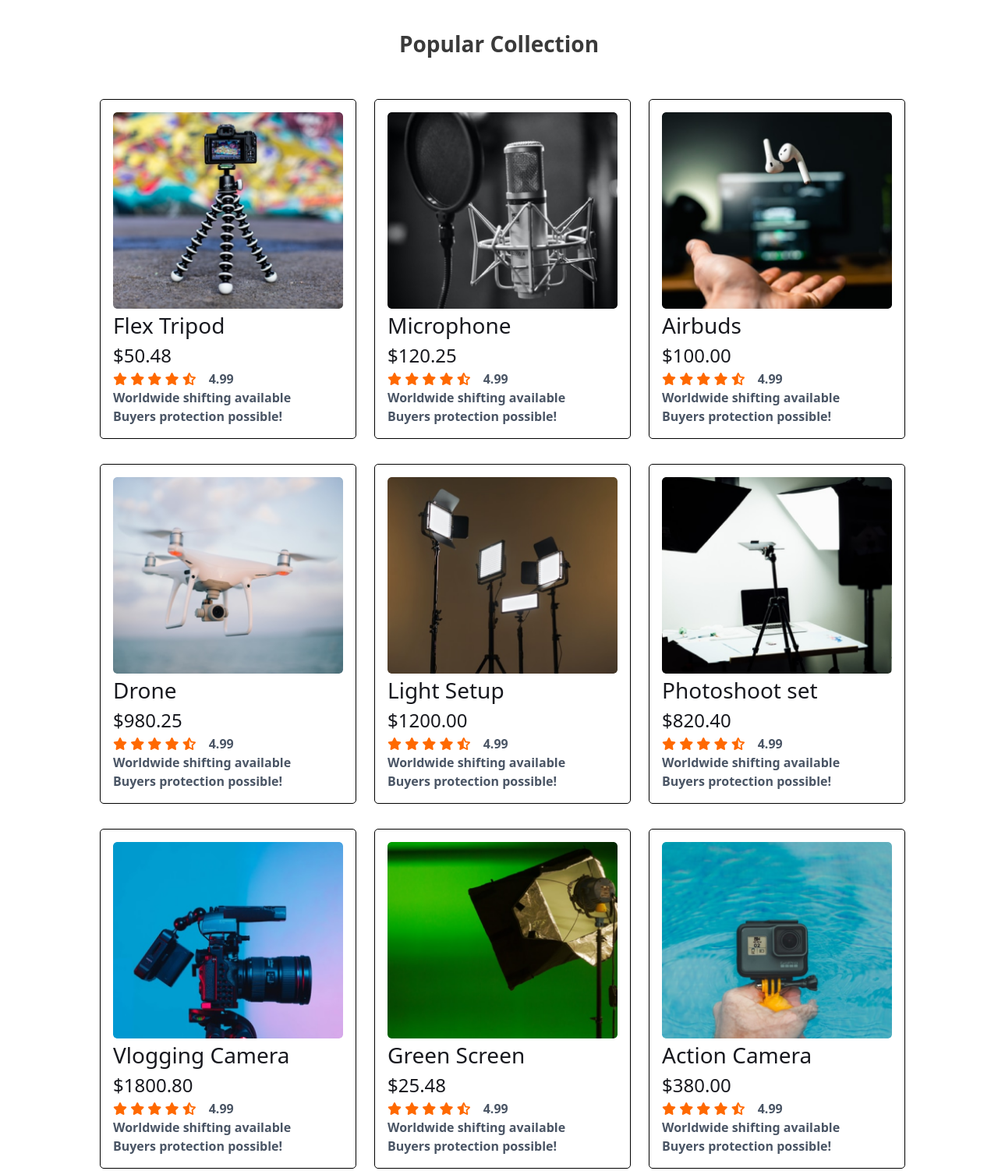
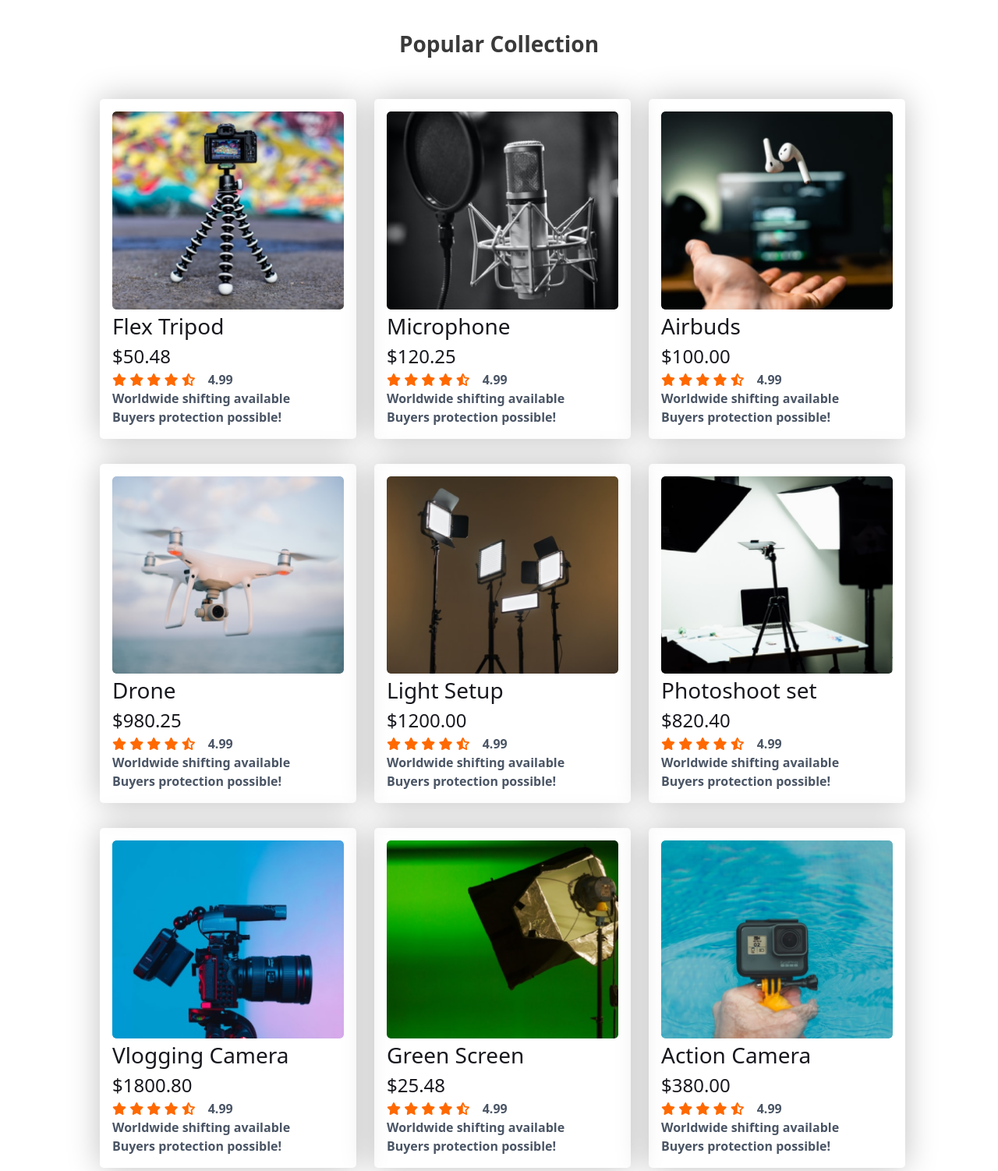
Before and after one commit to sakinkhan/influencer-gear, a plain HTML site: page index.html in a window 1280 px wide. Shown: the part 880-2382 px from the top of the page at 78% size. Drawn offline with nearby package versions, Linux system fonts and the light colour scheme.

Commit message:
3rd commit

```diff
--- a/index.html
+++ b/index.html
@@ -71,7 +71,7 @@
         <div class="collections mb-14">
             <h4 class="font-poppins font-bold text-[28px] text-[#3A3A3A] text-center">Popular Collection</h4>
             <div class="cards grid lg:grid-cols-3 gap-8 mt-[50px] mb-14 mx-auto max-w-screen-lg sm:grid-cols-1 md:grid-cols-2">
-                <div class="card1 w-[329px] p-4 border rounded-[5px]">
+                <div class="card1 w-[329px] p-4 rounded-[5px] shadow-[0_0_40px_0_rgba(0,0,0,0.25)]">
                     <img src="./images/tripod.png" alt="tripod" class="rounded-[5px]">
                     <h5 class="font-poppins font-medium text-[28px] text-[#18191F]">Flex Tripod</h5>
                     <h5 class="font-poppins font-normal text-[24px] text-[#18191F]">$50.48</h5>
@@ -88,7 +88,7 @@
                     <p class="text-gray-600 font-bold font-roboto text-4">Worldwide shifting available <br>
                         Buyers protection possible!</p>
                 </div>
-                <div class="card2 w-[329px] p-4 border shadow-gray-500 rounded-[5px]">
+                <div class="card2 w-[329px] p-4 rounded-[5px] shadow-[0_0_40px_0_rgba(0,0,0,0.25)]">
                     <img src="./images/mic.png" alt="microphone" class="rounded-[5px]">
                     <h5 class="font-poppins font-medium text-[28px] text-[#18191F]">Microphone</h5>
                     <h5 class="font-poppins font-normal text-[24px] text-[#18191F]">$120.25</h5>
@@ -105,7 +105,7 @@
                     <p class="text-gray-600 font-bold font-roboto text-4">Worldwide shifting available <br>
                         Buyers protection possible!</p>
                 </div>
-                <div class="card3 w-[329px] p-4 border shadow-gray-500 rounded-[5px]">
+                <div class="card3 w-[329px] p-4 rounded-[5px] shadow-[0_0_40px_0_rgba(0,0,0,0.25)]">
                     <img src="./images/airpod.png" alt="airpod" class="rounded-[5px]">
                     <h5 class="font-poppins font-medium text-[28px] text-[#18191F]">Airbuds</h5>
                     <h5 class="font-poppins font-normal text-[24px] text-[#18191F]">$100.00</h5>
@@ -122,7 +122,7 @@
                     <p class="text-gray-600 font-bold font-roboto text-4">Worldwide shifting available <br>
                         Buyers protection possible!</p>
                 </div>
-                <div class="card4 w-[329px] p-4 border rounded-[5px]">
+                <div class="card4 w-[329px] p-4 rounded-[5px] shadow-[0_0_40px_0_rgba(0,0,0,0.25)]">
                     <img src="./images/drone.png" alt="drone" class="rounded-[5px]">
                     <h5 class="font-poppins font-medium text-[28px] text-[#18191F]">Drone</h5>
                     <h5 class="font-poppins font-normal text-[24px] text-[#18191F]">$980.25</h5>
@@ -139,7 +139,7 @@
                     <p class="text-gray-600 font-bold font-roboto text-4">Worldwide shifting available <br>
                         Buyers protection possible!</p>
                 </div>
-                <div class="card5 w-[329px] p-4 border rounded-[5px]">
+                <div class="card5 w-[329px] p-4 rounded-[5px] shadow-[0_0_40px_0_rgba(0,0,0,0.25)]">
                     <img src="./images/lights.png" alt="lights" class="rounded-[5px]">
                     <h5 class="font-poppins font-medium text-[28px] text-[#18191F]">Light Setup</h5>
                     <h5 class="font-poppins font-normal text-[24px] text-[#18191F]">$1200.00</h5>
@@ -156,7 +156,7 @@
                     <p class="text-gray-600 font-bold font-roboto text-4">Worldwide shifting available <br>
                         Buyers protection possible!</p>
                 </div>
-                <div class="card6 w-[329px] p-4 border rounded-[5px]">
+                <div class="card6 w-[329px] p-4 rounded-[5px] shadow-[0_0_40px_0_rgba(0,0,0,0.25)]">
                     <img src="./images/setup.png" alt="setup" class="rounded-[5px]">
                     <h5 class="font-poppins font-medium text-[28px] text-[#18191F]">Photoshoot set</h5>
                     <h5 class="font-poppins font-normal text-[24px] text-[#18191F]">$820.40</h5>
@@ -173,7 +173,7 @@
                     <p class="text-gray-600 font-bold font-roboto text-4">Worldwide shifting available <br>
                         Buyers protection possible!</p>
                 </div>
-                <div class="card7 w-[329px] p-4 border rounded-[5px]">
+                <div class="card7 w-[329px] p-4 rounded-[5px] shadow-[0_0_40px_0_rgba(0,0,0,0.25)]">
                     <img src="./images/camera.png" alt="airpod" class="rounded-[5px]">
                     <h5 class="font-poppins font-medium text-[28px] text-[#18191F]">Vlogging Camera</h5>
                     <h5 class="font-poppins font-normal text-[24px] text-[#18191F]">$1800.80</h5>
@@ -190,7 +190,7 @@
                     <p class="text-gray-600 font-bold font-roboto text-4">Worldwide shifting available <br>
                         Buyers protection possible!</p>
                 </div>
-                <div class="card8 w-[329px] p-4 border rounded-[5px]">
+                <div class="card8 w-[329px] p-4 rounded-[5px] shadow-[0_0_40px_0_rgba(0,0,0,0.25)]">
                     <img src="./images/single-light.png" alt="airpod" class="rounded-[5px]">
                     <h5 class="font-poppins font-medium text-[28px] text-[#18191F]">Green Screen</h5>
                     <h5 class="font-poppins font-normal text-[24px] text-[#18191F]">$25.48</h5>
@@ -207,7 +207,7 @@
                     <p class="text-gray-600 font-bold font-roboto text-4">Worldwide shifting available <br>
                         Buyers protection possible!</p>
                 </div>
-                <div class="card9 w-[329px] p-4 border rounded-[5px]">
+                <div class="card9 w-[329px] p-4 rounded-[5px] shadow-[0_0_40px_0_rgba(0,0,0,0.25)]">
                     <img src="./images/action.png" alt="airpod" class="rounded-[5px]">
                     <h5 class="font-poppins font-medium text-[28px] text-[#18191F]">Action Camera</h5>
                     <h5 class="font-poppins font-normal text-[24px] text-[#18191F]">$380.00</h5>
```
